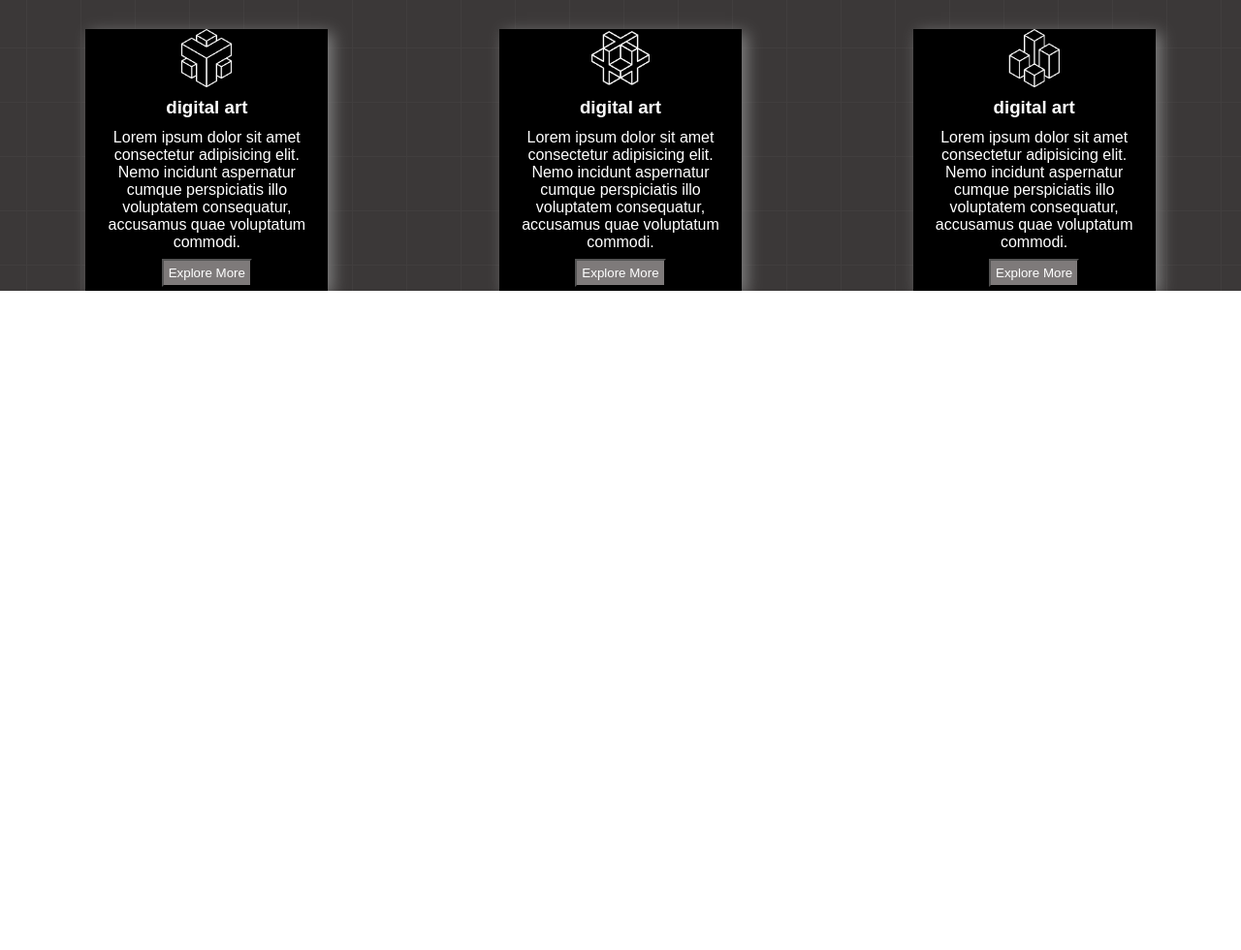
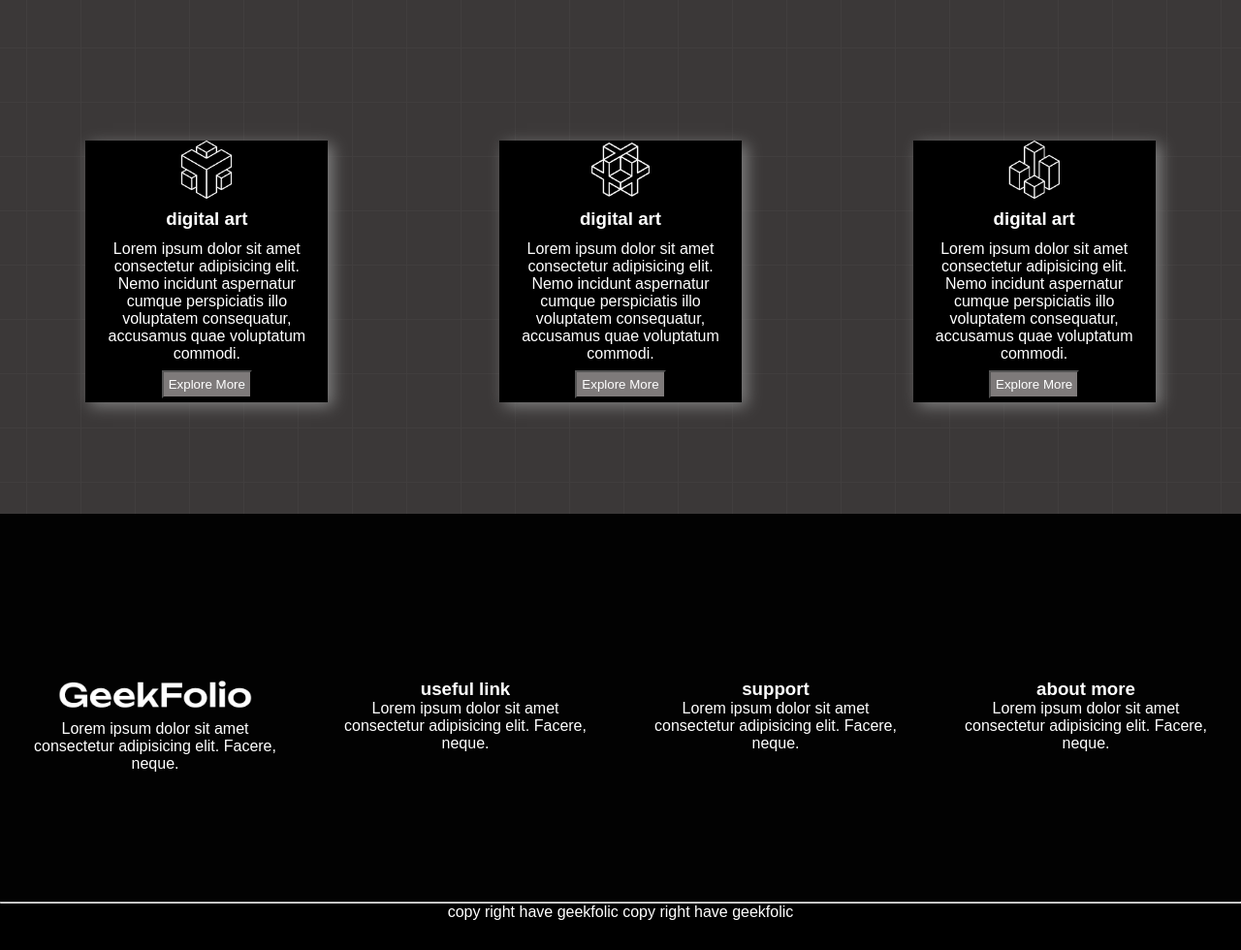
Before and after one commit to Parvinkhuki/Task-2, a plain HTML site: page index.html in a window 1280 px wide. Shown: the part 1516-2496 px from the top of the page at 97% size. Before the commit the page ends 1816 px from the top, so only its background shows below. Drawn offline with Linux system fonts and the light colour scheme.

Commit message:
last adding

```diff
--- a/index.html
+++ b/index.html
@@ -63,6 +63,35 @@
                 <button class="bttnn">Explore More</button>
             </div>
         </div>
+
+        <div class="last-container">
+        <div class="last">
+           <img class="lastimg" src="logo/logo-light.png" alt="">
+           <p>Lorem ipsum dolor sit amet consectetur adipisicing elit. Facere, neque.</p>
+
+            </div>
+            <div class="last" >
+               <h3> useful link</h3>
+               <p>Lorem ipsum dolor sit amet consectetur adipisicing elit. Facere, neque.</p>
+
+
+            </div>
+            <div class="last">
+                <h3> support</h3>
+                <p>Lorem ipsum dolor sit amet consectetur adipisicing elit. Facere, neque.</p>
+            </div>
+            <div class="last">
+                <h3> about more</h3>
+                <p>Lorem ipsum dolor sit amet consectetur adipisicing elit. Facere, neque.</p>
+            </div>
+
+        </div>
+        <div class="copy1">
+            <hr>
+            <p class="copy">copy right have geekfolic copy right have geekfolic </p>
+        </div>
+
     </main>
+
 </body>
 </html>
--- a/style.css
+++ b/style.css
@@ -86,6 +86,7 @@ cursor: pointer;
     padding-top: 50px;
     background-image: url("/images/background.png");
     background-color: rgb(59, 56, 56);
+    height: 500px;
 
 }
 .box{
@@ -120,3 +121,30 @@ cursor: pointer;
 .bttnn:hover{
     color:blue;
 }
+.last-container{
+    display: flex;
+    background-color: #020202;
+    color: white;
+    text-align: center;
+    height: 400px;
+}
+.lastimg{
+    width: 200px;
+}
+.last{
+    padding: 20px;
+    margin-top: 150px;
+}
+.hr{
+    color:rgb(233, 38, 38);
+
+}
+.copy{
+
+    color:white;
+}
+.copy1{
+    background-color: black;
+    height: 50px;
+    text-align: center;
+}
```
